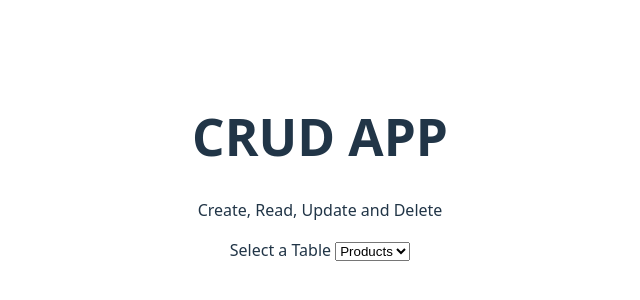
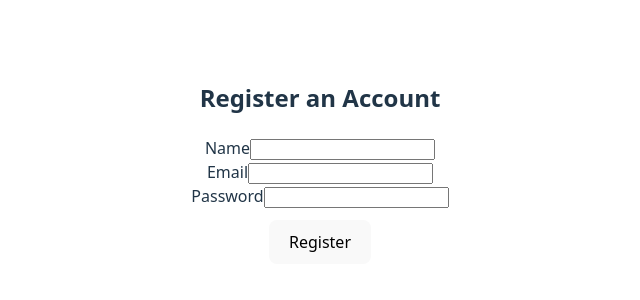
Before and after one commit to Bernullys/crud_fastapi, a React (Vite) app in the folder frontend/: page /#/register in a window 1280 px wide. Before the commit this address led to /. Shown: the part 232-532 px from the top of the page, without its empty margins (320-960 px from the left). Built offline with nearby package versions, Linux system fonts and the light colour scheme.

Commit message:
retaking this project to add a control access. Here I created a HomePage, add react-route-dom for navegation, add loging and register pages, create ProtectedRoutes and AuthWatcher, also a js function to post... this is starting

```diff
--- a/frontend/package.json
+++ b/frontend/package.json
@@ -11,7 +11,8 @@
   },
   "dependencies": {
     "react": "^19.1.0",
-    "react-dom": "^19.1.0"
+    "react-dom": "^19.1.0",
+    "react-router-dom": "^7.9.5"
   },
   "devDependencies": {
     "@eslint/js": "^9.29.0",
--- a/frontend/src/App.jsx
+++ b/frontend/src/App.jsx
@@ -1,41 +1,39 @@
-import { useState } from 'react';
-import Header from './Components/Header/Header';
+import { useRoutes, HashRouter, useLocation } from 'react-router-dom';
+import HomePage from './Components/HomePage/HomePage';
+import LogIn from './Components/LogIn/LogIn';
+import Register from './Components/Register/Register';
+import ProtectedRoutes from './Components/ProtetedRoutes';
+import AuthWatcher from './Components/AuthWatcher';
 import Body from './Components/Body/Body';
-import Search from './Components/Search/Search';
-import Add from './Components/Add/Add';
-import Update from './Components/Update/Update';
-import Delete from './Components/Delete/Delete';
-
 import './App.css';
 
-function App() {
-
-  const [page, setPage] = useState("home")
-
-  function renderPage () {
-    switch (page) {
-      case "home":
-        return <Body goTo = {setPage } />
-      case "search":
-        return <Search goTo={ setPage }/>
-      case "add":
-        return <Add goTo = { setPage }/>
-      case "update":
-        return <Update goTo = { setPage }/>
-      case "delete":
-        return <Delete goTo = { setPage }/>
-      default:
-        return "Not Found"
+const AppRoutes = () => {
+  let routes = useRoutes ([
+    { path: '/', element: < HomePage />},
+    { path: '/login', element: <LogIn />},
+    { path: '/register', element: <Register />},
+    { path: '/allApp', element:
+      < ProtectedRoutes>
+        < Body />
+      </ProtectedRoutes>
     }
-  }
+  ])
 
   return (
     <>
-      <div>
-        { renderPage() }
-      </div>
+      < AuthWatcher />
+      { routes }
     </>
   )
 }
 
+function App() {
+
+  return (
+    < HashRouter >
+      <AppRoutes />
+    </HashRouter>
+  )
+}
+
 export default App;
--- /dev/null
+++ b/frontend/src/Components/AuthWatcher.jsx
@@ -0,0 +1,24 @@
+import { useEffect } from 'react';
+import { useLocation } from 'react-router-dom';
+
+// Add here routes that require login
+const protectedRoutes = ['/allApp']
+
+function AuthWatcher () {
+    const location = useLocation();
+
+    useEffect(() => {
+        const currentPath = location.pathname;
+        const token = localStorage.getItem('access_token');
+
+        const isProtected = protectedRoutes.includes(currentPath);
+
+        if (!isProtected && token) {
+            localStorage.removeItem("access_token");
+        }
+    }, [location]);
+
+    return null;
+}
+
+export default AuthWatcher;
--- /dev/null
+++ b/frontend/src/Components/HomePage/HomePage.jsx
@@ -0,0 +1,12 @@
+import { NavLink } from "react-router-dom";
+function HomePage () {
+    return (
+        <div>
+            <h1>Crud App</h1>
+            <h2>This is my Home Page</h2>
+            <p>You can <NavLink to='/login'>login</NavLink> or <NavLink to='/register'>register</NavLink> an account.</p>
+        </div>
+    )
+}
+
+export default HomePage;
--- /dev/null
+++ b/frontend/src/Components/LogIn/LogIn.jsx
@@ -0,0 +1,22 @@
+function LogIn () {
+    return (
+        <div id="login">
+            <h2>Log in</h2>
+            <div>
+                <form action="">
+                    <div>
+                        <label htmlFor="user">User</label>
+                        <input type="text" name="user" id="user" />
+                    </div>
+                    <div>
+                        <label htmlFor="password">Password</label>
+                        <input type="password" name="password" id="password" />
+                    </div>
+                    <button>Login</button>
+                </form>
+            </div>
+        </div>
+    )
+}
+
+export default LogIn;
--- /dev/null
+++ b/frontend/src/Components/ProtetedRoutes.jsx
@@ -0,0 +1,13 @@
+import { Navigate } from 'react-router-dom';
+
+function ProtectedRoutes ( { children } ) {
+    const token = localStorage.getItem("access_token")
+
+    if (!token) {
+        return < Navigate to='/' replace />
+    }
+
+    return children;
+}
+
+export default ProtectedRoutes;
--- /dev/null
+++ b/frontend/src/Components/Register/Register.jsx
@@ -0,0 +1,55 @@
+import { useState } from "react";
+import { fetchAppUsers } from "../../api/accesControl";
+
+function Register () {
+
+    const [appUserData, setAppUserData] = useState({
+        name: "",
+        email: "",
+        password: ""
+    })
+
+    const handleInputs = (event) => {
+        setAppUserData({ ...appUserData, [event.target.name]: event.target.value })
+    }
+
+    const handleSubmit = async (e) => {
+        e.preventDefault()
+        try {
+            const response = await fetchAppUsers(appUserData, "register")
+            setAppUserData({
+                name: "",
+                email: "",
+                password: ""
+            })
+        } catch (error) {
+            alert("Catched error registiring app user")
+        }
+    }
+
+
+    return (
+        <div>
+            <h2>Register an Account</h2>
+            <div>
+                <form action="">
+                    <div>
+                        <label htmlFor="">Name</label>
+                        <input type="text" name="name" id="name" value={appUserData.name} onChange={handleInputs}/>
+                    </div>
+                    <div>
+                        <label htmlFor="">Email</label>
+                        <input type="email" name="email" id="email" value={appUserData.email} onChange={handleInputs}/>
+                    </div>
+                    <div>
+                        <label htmlFor="">Password</label>
+                        <input type="password" name="password" id="password" value={appUserData.password} onChange={handleInputs}/>
+                    </div>
+                    <button type="submit">Register</button>
+                </form>
+            </div>
+        </div>
+    )
+}
+
+export default Register;
--- /dev/null
+++ b/frontend/src/api/accesControl.js
@@ -0,0 +1,20 @@
+import { extractErrorMessage } from "./extractErrorMessage";
+
+const baseEndPoint = "http://127.0.0.1:8000"
+
+export async function fetchAppUsers (formData, endPoint) {
+    try {
+        const response = await fetch(`${baseEndPoint}/${endPoint}/`, {
+            method: "POST",
+            headers: { "Content-Type": "application/json"},
+            body: JSON.stringify(formData)
+        })
+        const data = await response.json()
+        if (!response.ok) {
+            throw new Error(extractErrorMessage(data))
+        }
+        alert(`${endPoint} added successfully`)
+    } catch (error) {
+        alert(`Error adding ${endPoint}: ` + error.message)
+    }
+}
```
Also changed, not shown: frontend/src/Components/HomePage/HomePage.css (added), frontend/src/Components/LogIn/LogIn.css (added), frontend/src/Components/Register/Register.css (added), 1 other file (tests, documents, lock files or other folders).
